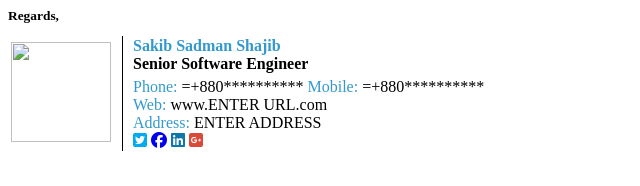
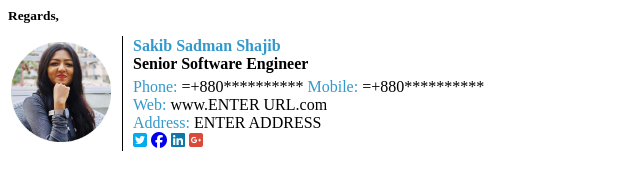
Before and after one commit to fatemakotha/General-Email-signature, a plain HTML site: page index.html in a window 1280 px wide. Shown: the whole page, without its empty margins (0-640 px from the left). Drawn offline with Linux system fonts and the light colour scheme.

Commit message:
Added img src

```diff
--- a/index.html
+++ b/index.html
@@ -13,7 +13,7 @@
 
 
 <table cellcpasing="50">
-  <td class="vertical-line"><img class="pic" src="images\sss-modified.png" alt="">  </td>
+  <td class="vertical-line"><img class="pic" src="images\sss-modified.jpg" alt="">  </td>
 
 
 
```
